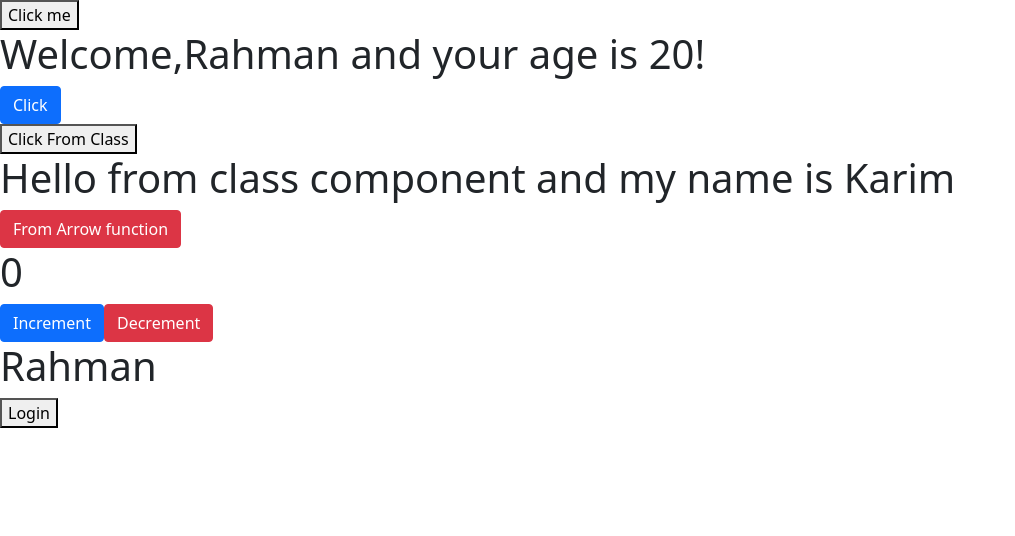
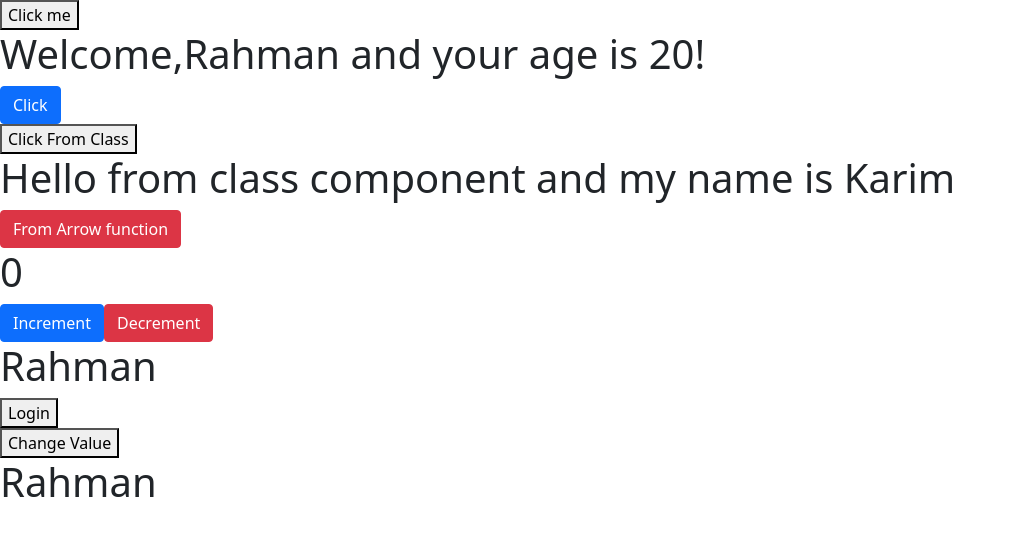
Before and after one commit to Abdur-Rahman123/practrice_React, a React (Create React App) app: page / in a window 1280 px wide. Shown: the top 536 px of the page, without its empty margins (0-1015 px from the left). Built offline with nearby package versions, Linux system fonts and the light colour scheme.

Commit message:
ReatDom render and toogle

```diff
--- a/src/App.js
+++ b/src/App.js
@@ -5,6 +5,7 @@ import Class from './Class'
 import Myfunction from './Function';
 import State from './State';
 import ConditionReturn from './ConditonReturn'
+import NewDemo from './NewDemo'
 
 function App() {
   return (
@@ -14,6 +15,7 @@ function App() {
     <Myfunction></Myfunction>
     <State></State>
     <ConditionReturn></ConditionReturn>
+    <NewDemo></NewDemo>
 
     </div>
 
--- a/src/ConditonReturn.js
+++ b/src/ConditonReturn.js
@@ -10,7 +10,10 @@ constructor(){
 }
 render(){
     return (
-        this.state.login?<button>Logout</button> : <button>Login</button>
+        <div>
+        {this.state.login?<button>Logout</button> : <button>Login</button>}
+        </div>
+
     )
 }
 }
--- /dev/null
+++ b/src/NewDemo.js
@@ -0,0 +1,32 @@
+import React, { Component } from 'react';
+import reactDom from 'react-dom';
+
+class NewDemo extends Component {
+    constructor(props) {
+        super(props);
+        this.state={
+            isSet:true
+        };
+        this.toggles = this.toggles.bind(this);
+    }
+    change(){
+        var id=document.getElementById("myId");
+        //console.log(id);
+        var element=<h1>Karim</h1>
+         reactDom.render(element,id)
+    }
+    toggles(){
+        this.setState({isSet:!this.state.isSet});
+    }
+    render() {
+        return (
+            <div>
+                <button onClick={this.toggles}>Change Value</button>
+                {this.state.isSet?<h1 id="myId">Rahman</h1>:<h1>Karim</h1>}
+                {}
+            </div>
+        );
+    }
+}
+
+export default NewDemo;
```
